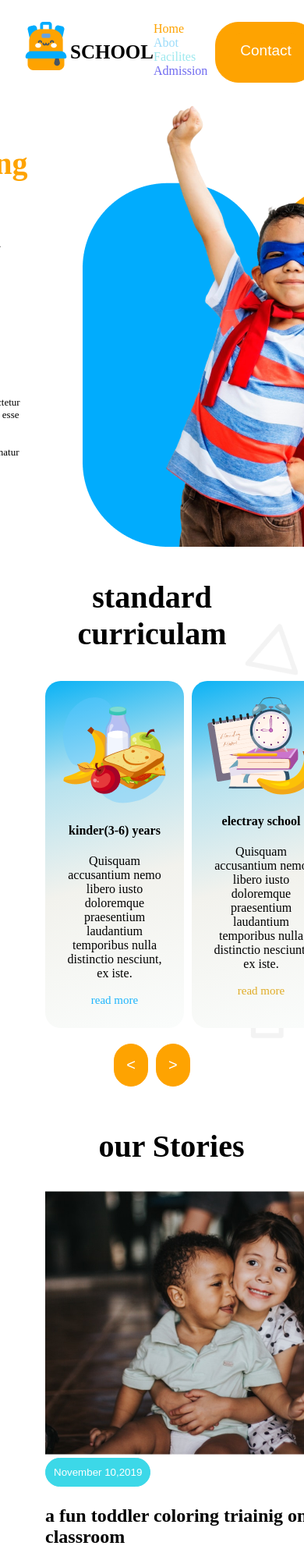
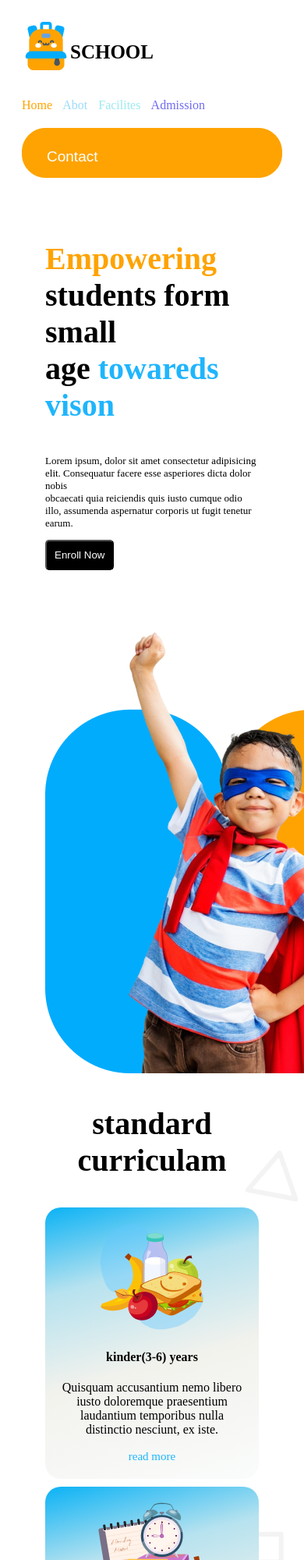
Before and after one commit to Nuri-Shahela12/assignment-2, a plain HTML site: page index.html in a window 390 px wide. Shown: the top 2000 px of the page at 78% size. Drawn offline with Linux system fonts and the light colour scheme.

Commit message:
added all

```diff
--- a/style.css
+++ b/style.css
@@ -175,15 +175,13 @@ border: 1px solid #3cd8e8;
 border-radius: 30px;
 }
 .box-1{
-    background: white;
-    border-radius: 20px;
+
 }
 .box-1 h3{
     font-size: 24px;
 }
 .box-1 p{
     font-size: 14px;
-    padding-bottom: 20px;
 }
 
 .box-2 button{
@@ -233,6 +231,11 @@ color: white;
 .box-1{
     grid-row: span 2;
 }
+.our-stories{
+    background: #c3cace;
+}
+.stories-continer{
+}
 /*footer*/
 .footer-continer{
     display: flex;
@@ -263,3 +266,11 @@ color: white;
 .footer-box3 h4{
     font-size: 20px;
 }
+@media screen and (max-width:576px) {
+    .head-container, .standard-row, .footer-continer, .nav{
+        flex-direction: column;
+    }
+    .nav{
+      gap: 20px;
+    }
+}
```
